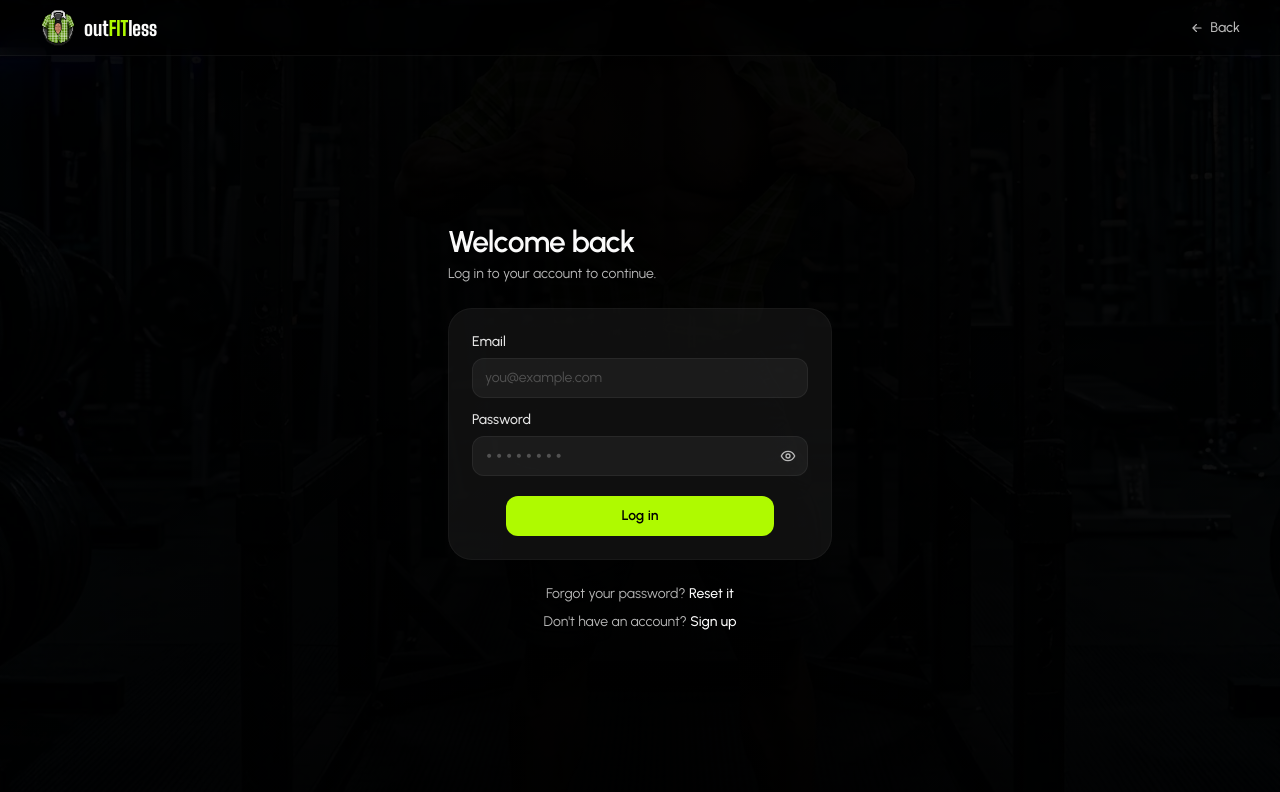
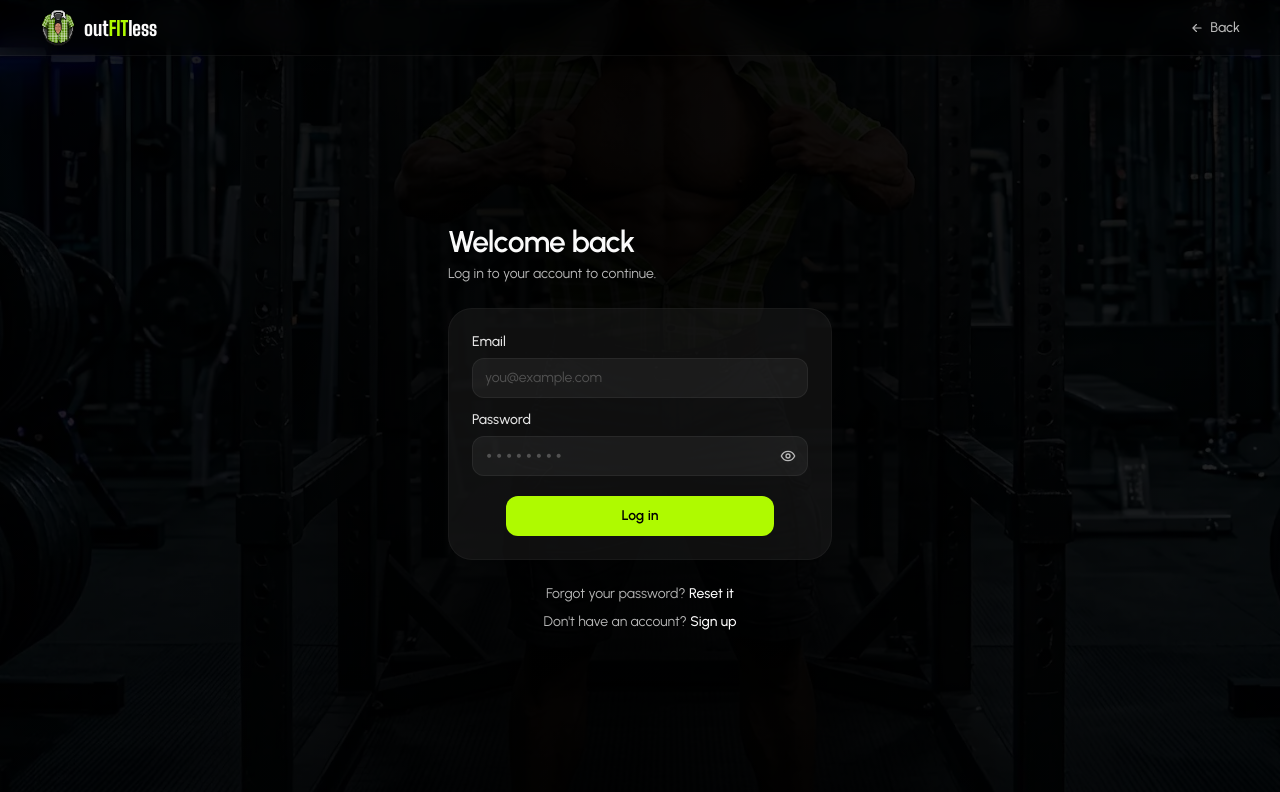
Before and after one commit to MarkoRoskar/outfitless, a React (Vite) app in the folder client/: page /login in a window 1280 px wide. Shown: the top 792 px of the page. Built offline with nearby package versions, Linux system fonts and the light colour scheme.

Commit message:
Show the background photo on phones with an even darkening instead of the side fade

```diff
--- a/client/src/components/PageBackdrop.tsx
+++ b/client/src/components/PageBackdrop.tsx
@@ -1,6 +1,6 @@
 import background from '../assets/background-hero.webp'
 
-// The homepage's photo behind the whole screen, darkened evenly so text and the see-through cards
+// The homepage's photo behind the whole screen, darkened so text and the see-through cards
 // stay easy to read anywhere on it. It's fixed, so it stays put while the page scrolls over it.
 // Put it right after <Navbar />. The page's <main> needs `relative` to be drawn above it.
 export default function PageBackdrop() {
@@ -10,13 +10,14 @@ export default function PageBackdrop() {
       className="pointer-events-none fixed inset-0 bg-zinc-950 bg-cover bg-center bg-no-repeat"
       style={{ backgroundImage: `url(${background})` }}
     >
-      {/* Dark all over, and darker still in the middle behind the content, so the photo shows
-          most at the left and right edges and fades out toward the middle */}
-      <div className="absolute inset-0 bg-black/90" />
-      {/* The fade from the edges to the middle. Each step is "how dark (0 to 1), how far across".
+      {/* Dark all over. On a phone it's only this: the cards fill nearly the whole width, so a
+          fade toward the middle would leave the photo black everywhere you can see it. */}
+      <div className="absolute inset-0 bg-black/90 sm:bg-black/70" />
+      {/* From tablet width up, darker still in the middle behind the content, so the photo shows
+          most at the left and right edges. Each step is "how dark (0 to 1), how far across".
           The darkness grows slowly near the edges and faster near the middle, so the fade feels
           gentle. Move the 20%/35% (and 65%/80%) steps to change where it speeds up. */}
-      <div className="absolute inset-0 bg-[linear-gradient(to_right,rgb(0_0_0/0.3)_0%,rgb(0_0_0/0.6)_20%,rgb(0_0_0/0.7)_35%,rgb(0_0_0/0.9)_50%,rgb(0_0_0/0.7)_65%,rgb(0_0_0/0.6)_80%,rgb(0_0_0/0.3)_100%)]" />
+      <div className="absolute inset-0 hidden sm:block bg-[linear-gradient(to_right,rgb(0_0_0/0.5)_0%,rgb(0_0_0/0.6)_20%,rgb(0_0_0/0.8)_35%,rgb(0_0_0/0.9)_50%,rgb(0_0_0/0.8)_65%,rgb(0_0_0/0.6)_80%,rgb(0_0_0/0.5)_100%)]" />
     </div>
   )
 }
```
